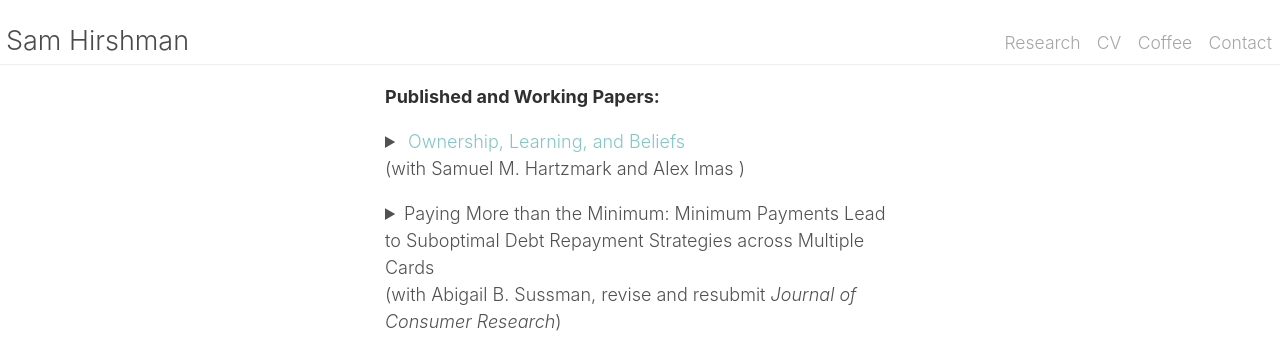
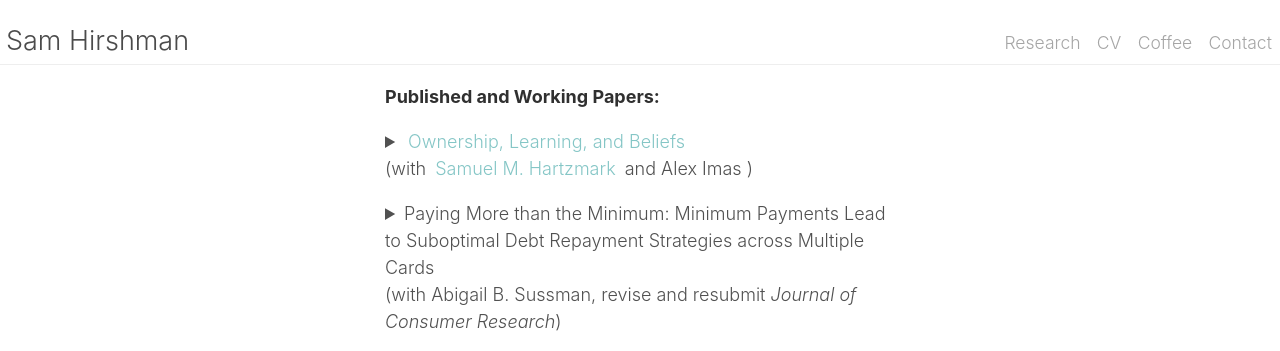
Before and after one commit to shirshma/shirshma.github.io, a Jekyll site: the page built from docs/research.md, in a window 1280 px wide. Shown: the top 351 px of the page. Built offline with Jekyll 4.4.1, drawn with Linux system fonts in a browser that asks for light colours; part of the change alters nothing that is shown.

Commit message:
Update research.md

```diff
--- a/docs/research.md
+++ b/docs/research.md
@@ -6,7 +6,7 @@ description: Research Papers
 **Published and Working Papers:**
 
   <p><details><summary>
-  <span class="fn"> <a href="https://papers.ssrn.com/sol3/papers.cfm?abstract_id=3465246" target="_blank">Ownership, Learning, and Beliefs </a> </span> <br> (with Samuel M. Hartzmark and Alex Imas )
+  <span class="fn"> <a href="https://papers.ssrn.com/sol3/papers.cfm?abstract_id=3465246" target="_blank">Ownership, Learning, and Beliefs </a> </span> <br> (with <a href="https://sites.google.com/site/samhartzmark/">Samuel M. Hartzmark </a> and Alex Imas )
   </summary>
   <p>
     <b>Abstract:</b>
```
